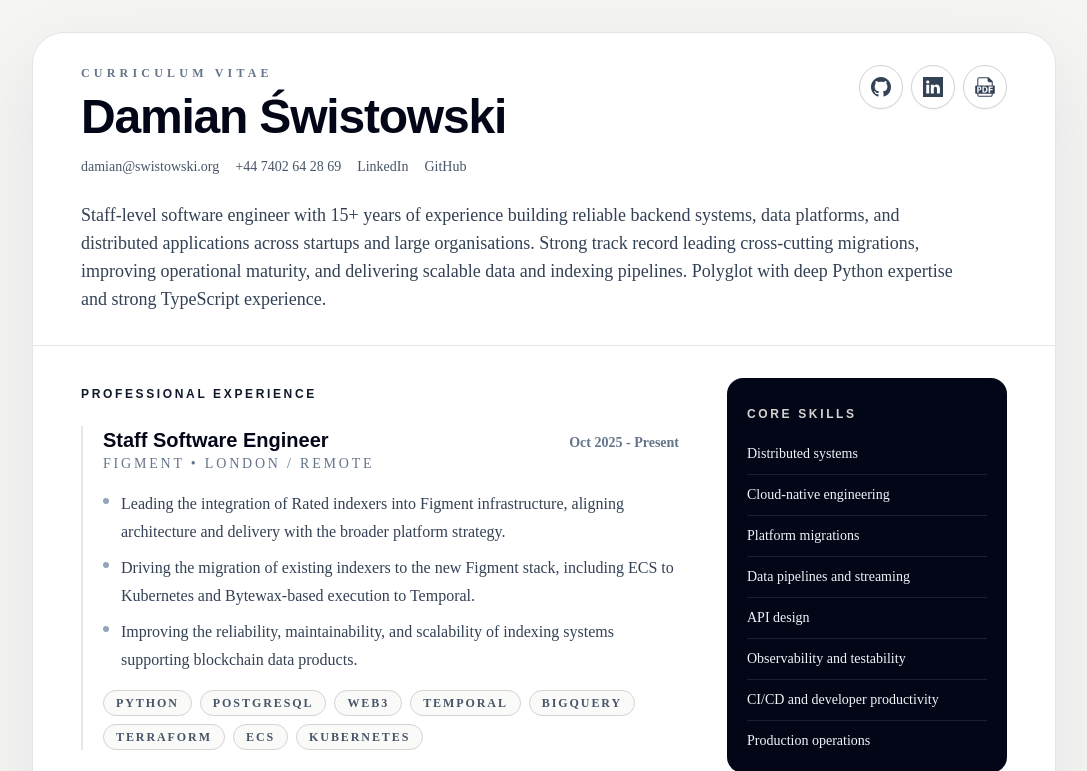
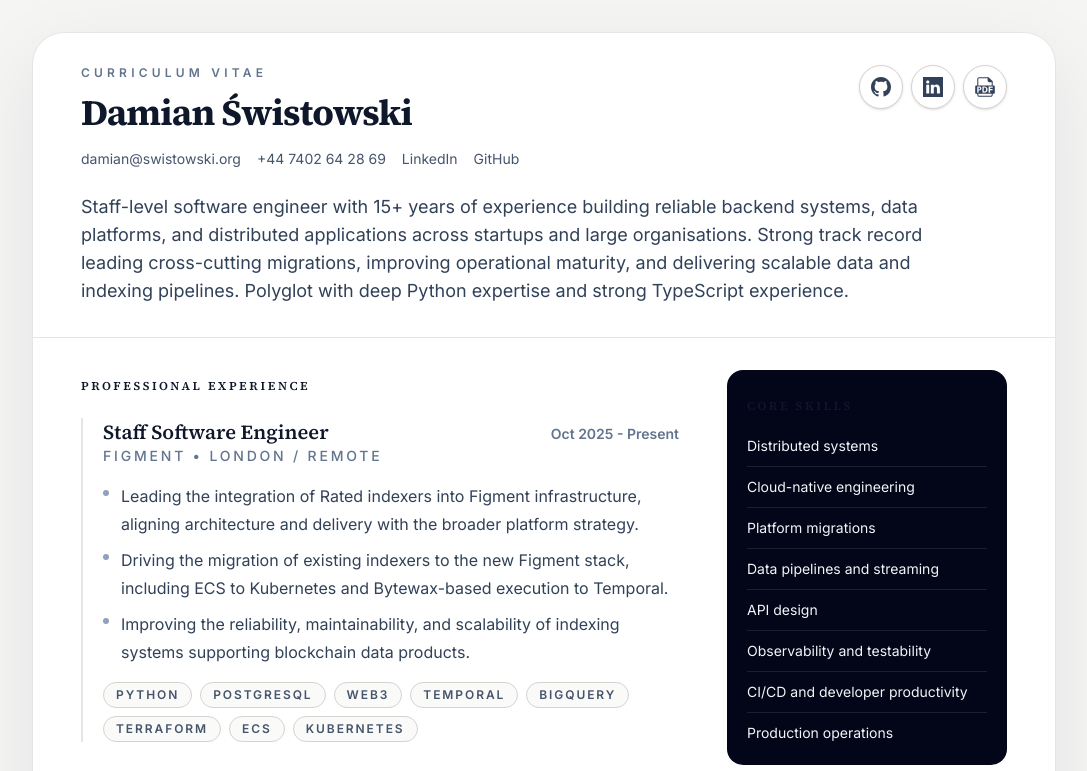
Before and after one commit to dswistowski/dswistowski.github.io, an Astro site: page / in a window 1280 px wide. Shown: the top 771 px of the page, without its empty margins (96-1183 px from the left). Built offline with nearby package versions, Linux system fonts and the light colour scheme; Astro itself is replaced by a stand-in of ours.

Commit message:
update dependencies

```diff
--- a/astro.config.mjs
+++ b/astro.config.mjs
@@ -1,13 +1,10 @@
 import { defineConfig } from 'astro/config';
 import yaml from '@rollup/plugin-yaml';
-
-// https://astro.build/config
-import tailwind from "@astrojs/tailwind";
+import tailwindcss from '@tailwindcss/vite';
 
 // https://astro.build/config
 export default defineConfig({
-  integrations: [tailwind()],
   vite: {
-    plugins: [yaml()]
+    plugins: [yaml(), tailwindcss()]
   },
 });
--- a/requirements.txt
+++ /dev/null
@@ -1,3 +0,0 @@
-jinja2>=3,<4
-click>=8,<9
-pyyaml>=6,<7
--- a/src/layouts/Layout.astro
+++ b/src/layouts/Layout.astro
@@ -1,4 +1,6 @@
 ---
+import "../styles/global.css";
+
 export interface Props {
   title: string;
 }
@@ -19,37 +21,3 @@ const { title } = Astro.props;
     <slot />
   </body>
 </html>
-
-<style is:global>
-  @import url("https://fonts.googleapis.com/css2?family=Inter:wght@400;500;600;700;800&family=Source+Serif+4:wght@600;700&display=swap");
-
-  :root {
-    color-scheme: light;
-  }
-
-  body {
-    @apply bg-stone-100 text-slate-900;
-  }
-
-  h2 {
-    @apply uppercase tracking-[0.22em] font-semibold text-xs py-2;
-  }
-
-  a {
-    @apply underline-offset-4 transition;
-  }
-
-  a:hover {
-    @apply text-slate-700;
-  }
-
-  h1,
-  h2,
-  h3 {
-    @apply text-slate-900 font-heading;
-  }
-
-  h1 {
-    @apply text-4xl tracking-tight;
-  }
-</style>
--- /dev/null
+++ b/src/styles/global.css
@@ -0,0 +1,37 @@
+@import url("https://fonts.googleapis.com/css2?family=Inter:wght@400;500;600;700;800&family=Source+Serif+4:wght@600;700&display=swap");
+@import "tailwindcss";
+
+@theme {
+  --font-body: "Inter", sans-serif;
+  --font-heading: "Source Serif 4", serif;
+}
+
+:root {
+  color-scheme: light;
+}
+
+body {
+  @apply bg-stone-100 text-slate-900;
+}
+
+h2 {
+  @apply py-2 text-xs font-semibold uppercase tracking-[0.22em];
+}
+
+a {
+  @apply underline-offset-4 transition;
+}
+
+a:hover {
+  @apply text-slate-700;
+}
+
+h1,
+h2,
+h3 {
+  @apply font-heading text-slate-900;
+}
+
+h1 {
+  @apply text-4xl tracking-tight;
+}
--- a/tailwind.config.cjs
+++ /dev/null
@@ -1,15 +0,0 @@
-/** @type {import('tailwindcss').Config} */
-module.exports = {
-	content: ['./src/**/*.{astro,html,js,jsx,md,mdx,svelte,ts,tsx,vue}'],
-	darkMode: 'media',
-	theme: {
-		extend: {
-
-		},
-		fontFamily: {
-			'body': ['Cormorant Garamond', 'serif'],
-			'heading': ['Alegreya Sans', 'sans-serif'],
-	},
-	plugins: [],
-	}
-}
```
Also changed, not shown: package.json (+4 -4 lines), pyproject.toml (added, +13 -0 lines), pnpm-lock.yaml, 8 other files.
